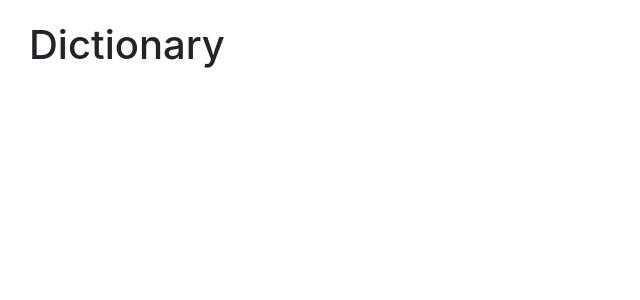
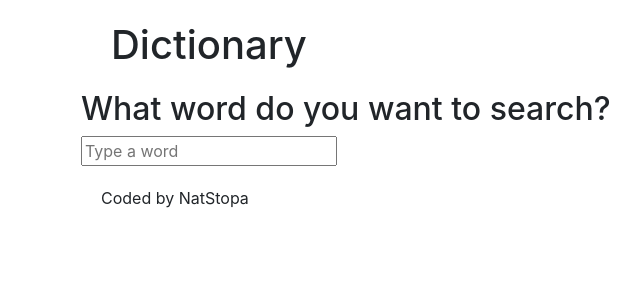
Before and after one commit to NatStopa/react-dictionary, a React (Create React App) app: page / in a window 1280 px wide. Shown: the top 300 px of the page, without its empty margins (1-641 px from the left). Built offline with nearby package versions, Linux system fonts and the light colour scheme.

Commit message:
Added search engine

```diff
--- a/src/App.css
+++ b/src/App.css
@@ -1,3 +1,7 @@
+.App footer {
+  margin: 20px;
+}
+
 .App-header {
   font-size: 40px;
   font-weight: 500;
--- a/src/App.js
+++ b/src/App.js
@@ -1,9 +1,16 @@
 import "./App.css";
+import Dictionary from "./Dictionary.js";
 
 function App() {
   return (
     <div className="App">
-      <header className="App-header">Dictionary</header>
+      <div className="container">
+        <header className="App-header">Dictionary</header>
+        <main>
+          <Dictionary />
+        </main>
+        <footer className>Coded by NatStopa</footer>
+      </div>
     </div>
   );
 }
--- /dev/null
+++ b/src/Dictionary.js
@@ -0,0 +1,28 @@
+import React, { useState } from "react";
+import "./Dictionary.css";
+
+export default function Dictionary() {
+  let [keyword, setKeyword] = useState("");
+
+  function search(event) {
+    event.preventDefault();
+    alert(`Searching for ${keyword}`);
+  }
+
+  function handleKeywordChange(event) {
+    setKeyword(event.target.value);
+  }
+
+  return (
+    <div className="Dictionary">
+      <h2>What word do you want to search?</h2>
+      <form onSubmit={search}>
+        <input
+          type="search"
+          placeholder="Type a word"
+          onChange={handleKeywordChange}
+        />
+      </form>
+    </div>
+  );
+}
```
Also changed, not shown: src/Dictionary.css (added).
